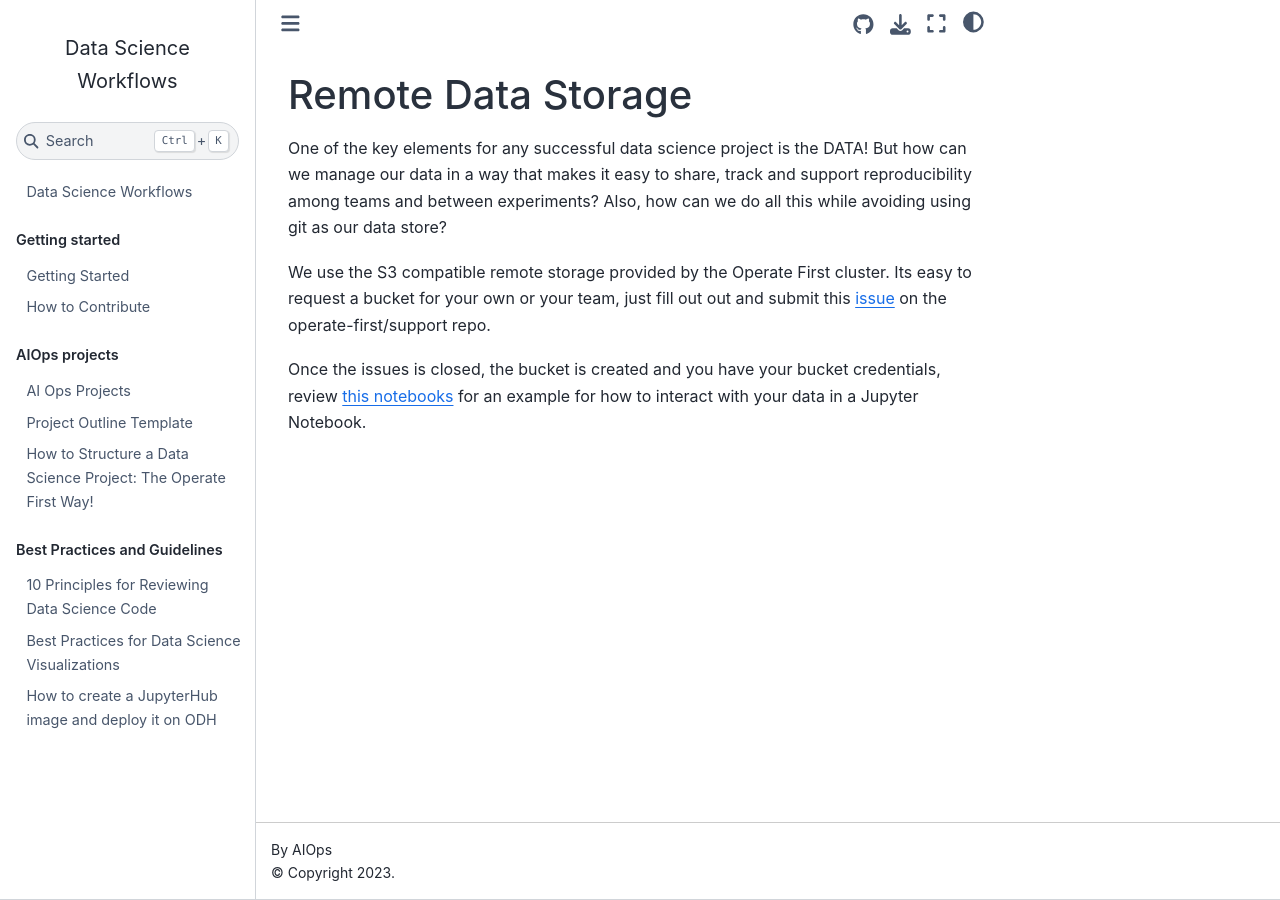
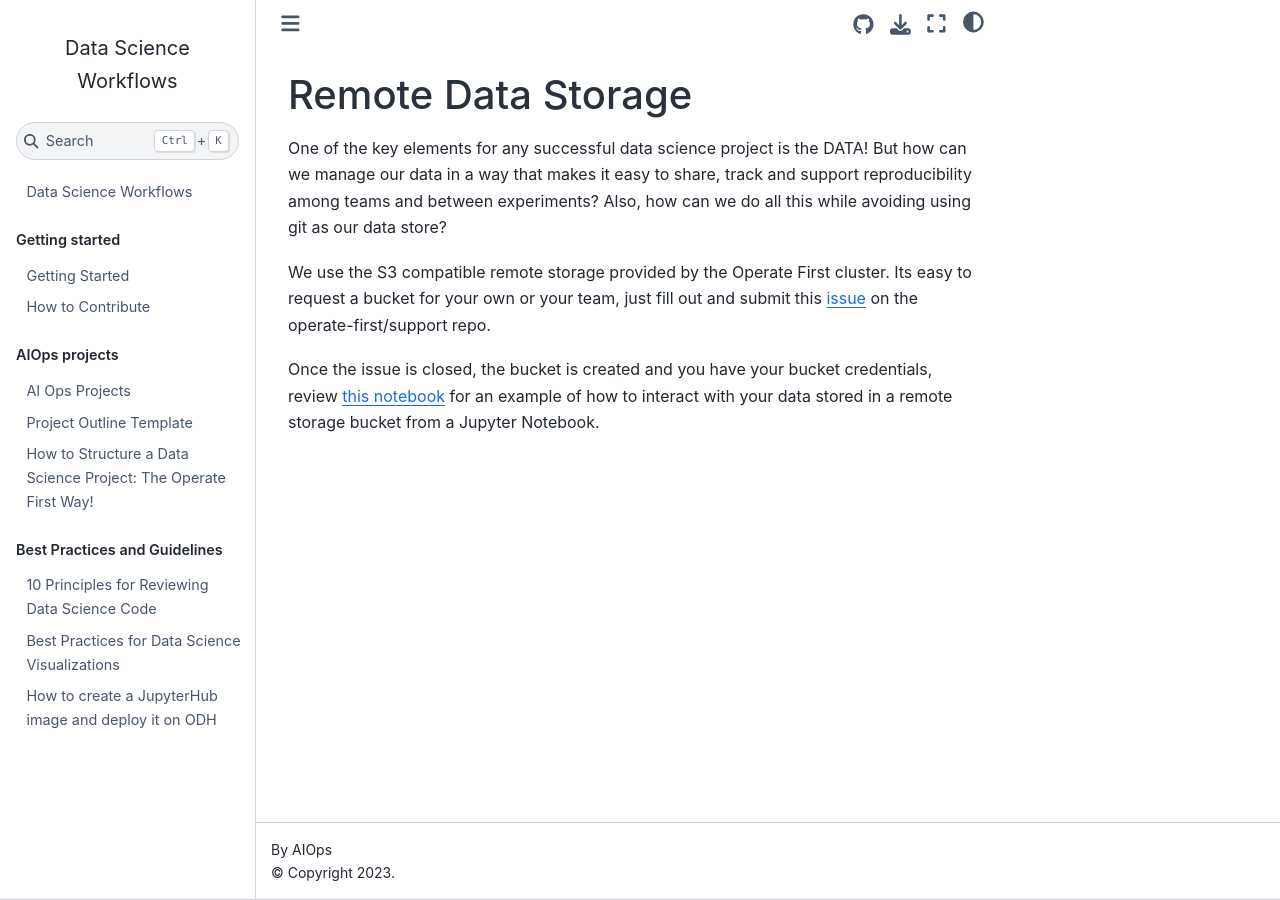
Before and after one commit to aicoe-aiops/data-science-workflows, a Jupyter Book: the page built from docs/remote-storage.md, in a window 1280 px wide. Built offline with Jupyter Book 1.0.4 settings and Sphinx 7.4.7 and the Sphinx Book theme 1.1.4, drawn with Linux system fonts in a browser that asks for light colours; comment, search, counter and statistics services are not loaded.

Commit message:
small edits to remote-storage

```diff
--- a/docs/remote-storage.md
+++ b/docs/remote-storage.md
@@ -2,6 +2,6 @@
 
 One of the key elements for any successful data science project is the DATA! But how can we manage our data in a way that makes it easy to share, track and support reproducibility among teams and between experiments? Also, how can we do all this while avoiding using git as our data store?
 
-We use the S3 compatible remote storage provided by the Operate First cluster. Its easy to request a bucket for your own or your team, just fill out out and submit this [issue](https://github.com/operate-first/support/issues/new?assignees=first-operator&labels=kind%2Fonboarding%2Carea%2Fbucket&template=ceph_bucket_request.yaml&title=BUCKET%3A+%3Cname%3E) on the operate-first/support repo.
+We use the S3 compatible remote storage provided by the Operate First cluster. Its easy to request a bucket for your own or your team, just fill out and submit this [issue](https://github.com/operate-first/support/issues/new?assignees=first-operator&labels=kind%2Fonboarding%2Carea%2Fbucket&template=ceph_bucket_request.yaml&title=BUCKET%3A+%3Cname%3E) on the operate-first/support repo.
 
-Once the issues is closed, the bucket is created and you have your bucket credentials, review [this notebooks](/notebooks/EDA/interacting_with_ceph.ipynb) for an example for how to interact with your data in a Jupyter Notebook.
+Once the issue is closed, the bucket is created and you have your bucket credentials, review [this notebook](/notebooks/EDA/interacting_with_ceph.ipynb) for an example of how to interact with your data stored in a remote storage bucket from a Jupyter Notebook.
```
